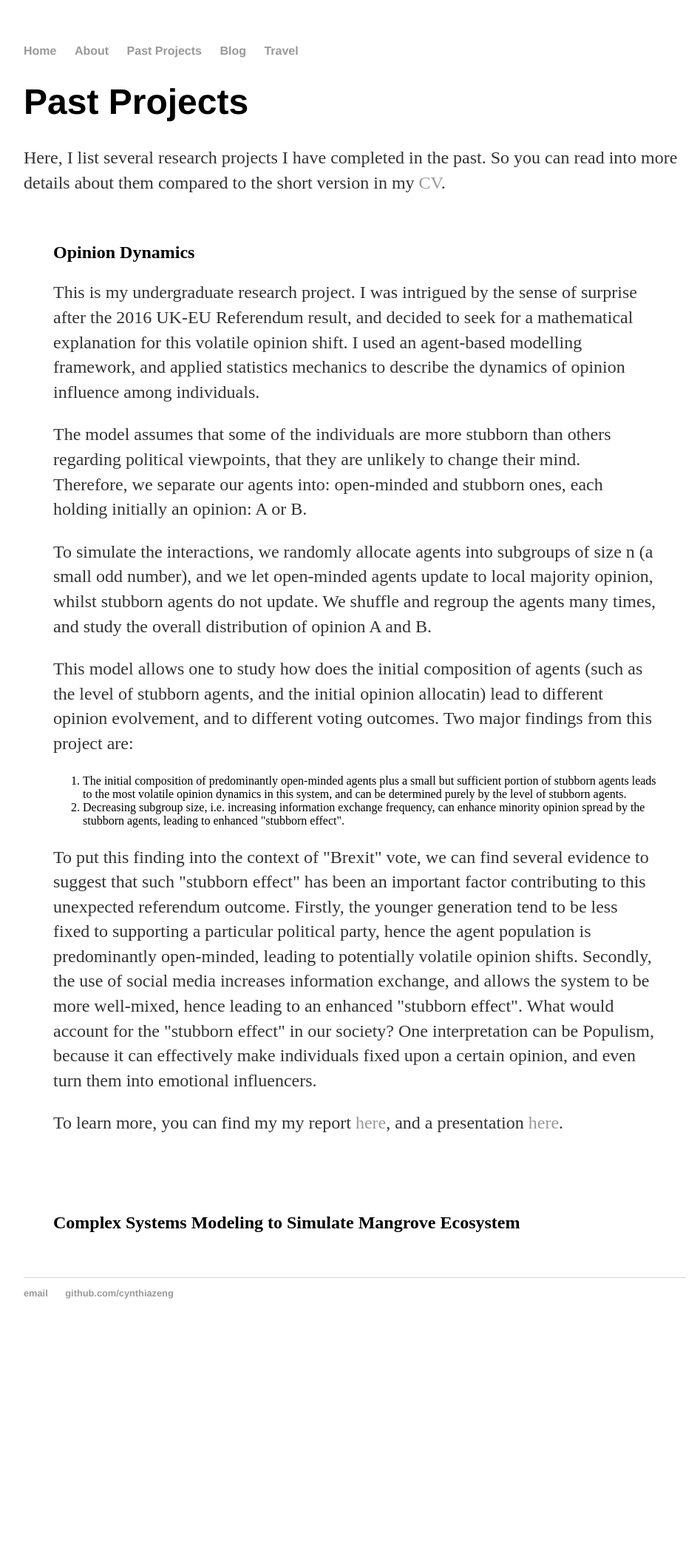
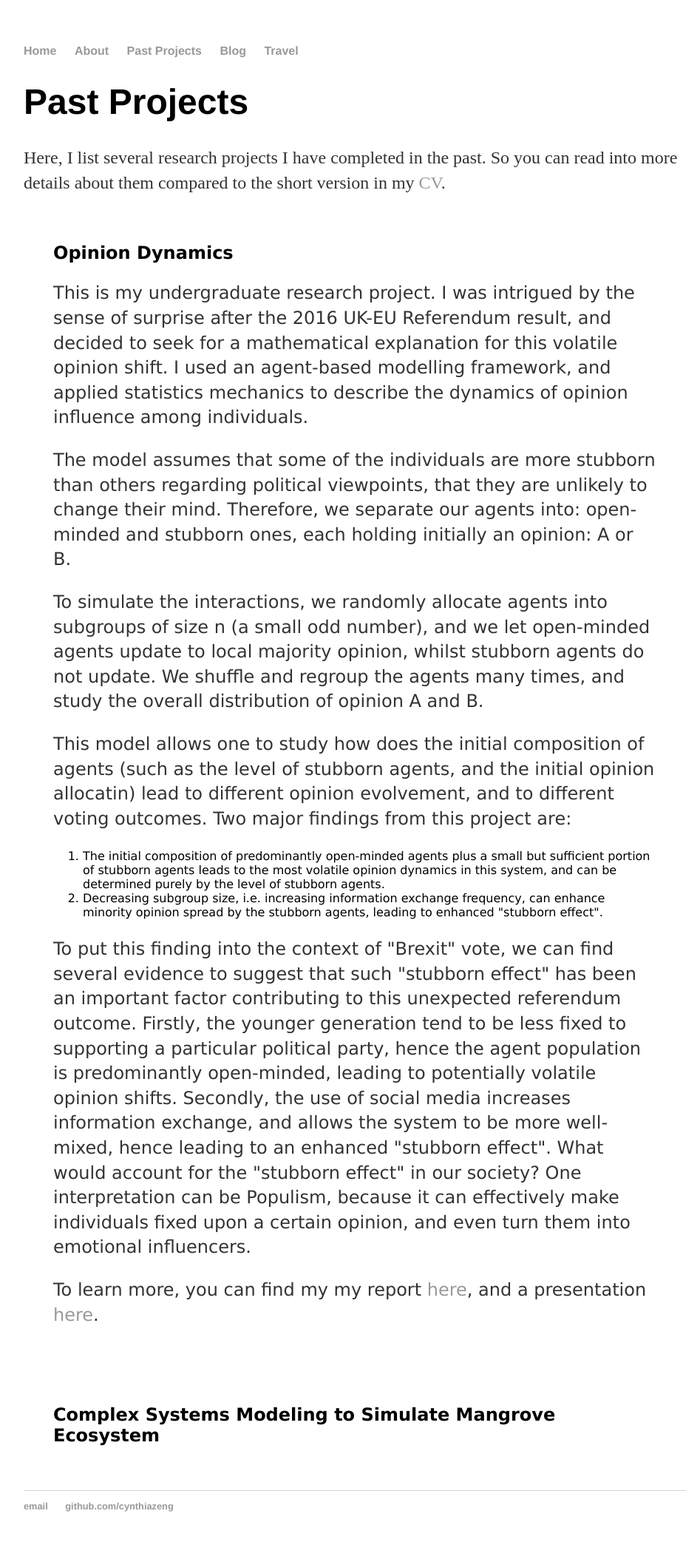
Before and after one commit to cynthia1234/cynthiazeng.github.io, a Jekyll site: the page built from projects/index.html, in a window 1280 px wide. Shown: the whole page at 74% size, without its empty margins (160-1107 px from the left). Built offline with Jekyll 4.4.1, drawn with Linux system fonts in a browser that asks for light colours; before the commit the page ends 1816 px from its top, so only the background shows below that.

Commit message:
Update index.html

```diff
--- a/projects/index.html
+++ b/projects/index.html
@@ -4,10 +4,12 @@ title: Past Projects
 ---
 <style>
 .project {
-    background-color: light grey;
+    background-color: white;
     color: black;
     margin: 20px;
     padding: 20px;
+font-family:verdana;
+font-size: -1
 }
 </style>
 
```
